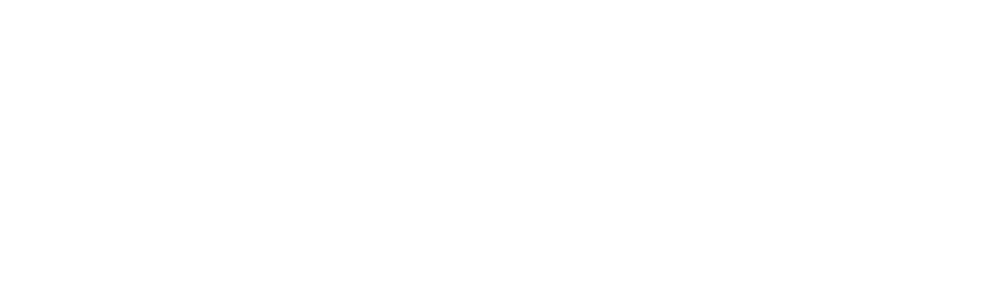
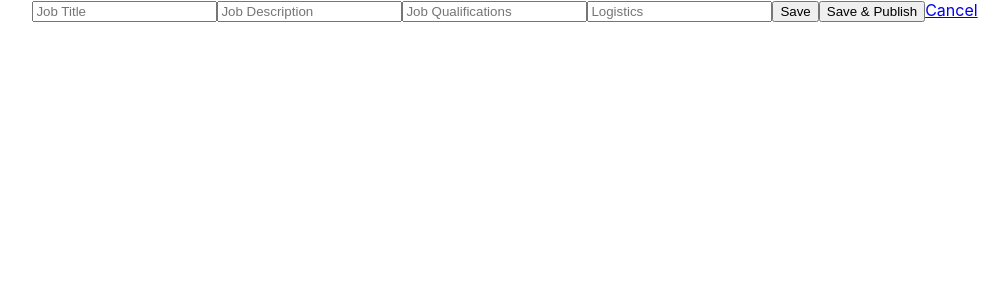
Before and after one commit to devvramesh/ladder, a React (Create React App) app in the folder frontend/: page /createjob in a window 1280 px wide. Shown: the top 300 px of the page, without its empty margins (135-1143 px from the left). Built offline with nearby package versions, Linux system fonts and the light colour scheme.

Commit message:
createjob without posting to database yet

```diff
--- a/frontend/src/App.js
+++ b/frontend/src/App.js
@@ -10,6 +10,7 @@
 import Search from './components/search';
 import Favorites from './components/favorites'
 import Login from './components/login'
+import CreateJob from './components/createjob'
 
 const Main = () => {
   return (<Switch>
@@ -19,6 +20,7 @@
     <Route exact path='/login' component={Login}></Route>
     <Route exact path='/search' component={Search}></Route>
     <Route exact path='/favorites' component={Favorites}></Route>
+    <Route exact path='/createjob' component={CreateJob}></Route>
   </Switch>);
 }
 
--- /dev/null
+++ b/frontend/src/components/createjob.jsx
@@ -0,0 +1,28 @@
+import React from "react";
+import {makeBackendRequest} from "../util"
+import {Link} from "react-router-dom";
+
+export default class CreateJob extends React.Component {
+    constructor(props) {
+        super(props);
+
+        this.state = {
+        };
+        }
+
+        render() {
+        return (
+            <div>
+                <input placeholder="Job Title"/>
+                <input placeholder="Job Description"/>
+                <input placeholder="Job Qualifications"/>
+                <input placeholder="Logistics"/>
+                <input type="button" value="Save" />
+                <input type="button" value="Save & Publish" />
+                <Link to="#PLACEHOLDER">
+                    Cancel
+                </Link>
+            </div>
+        )
+    }
+}
```
